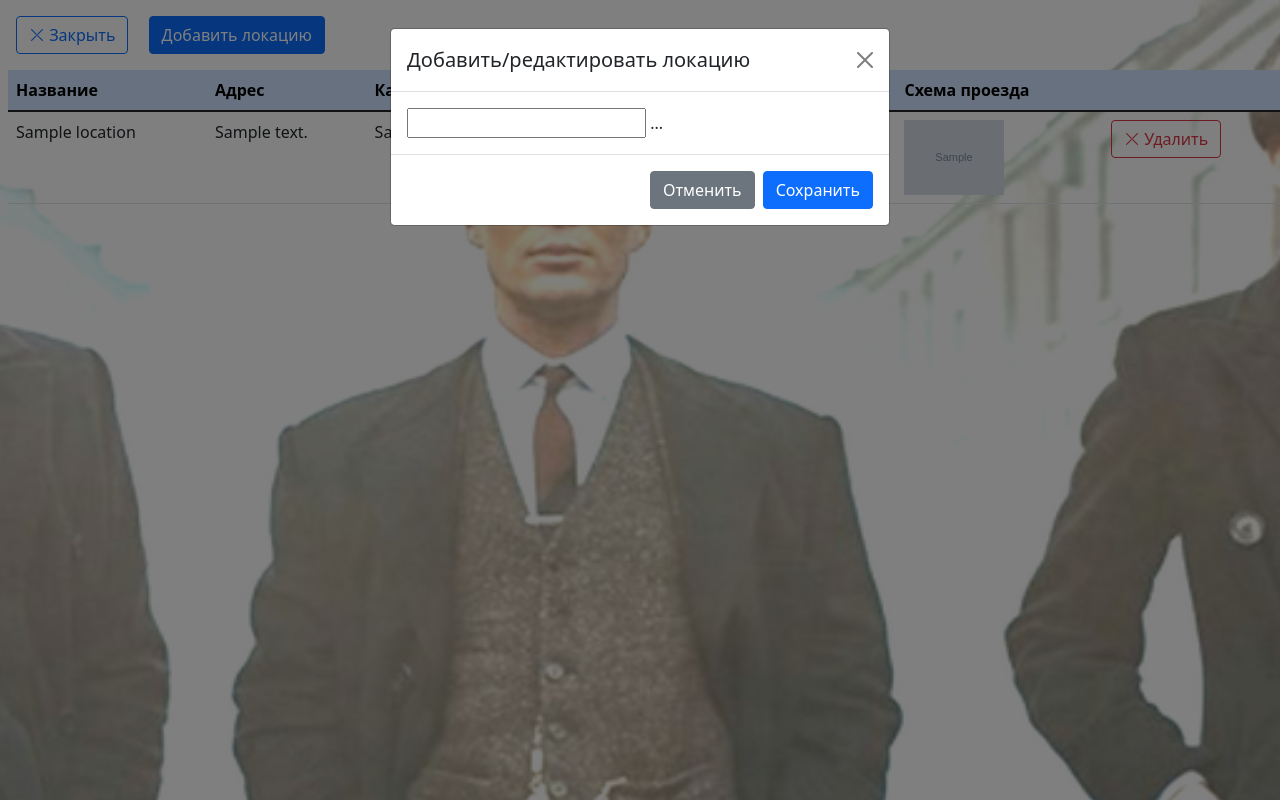
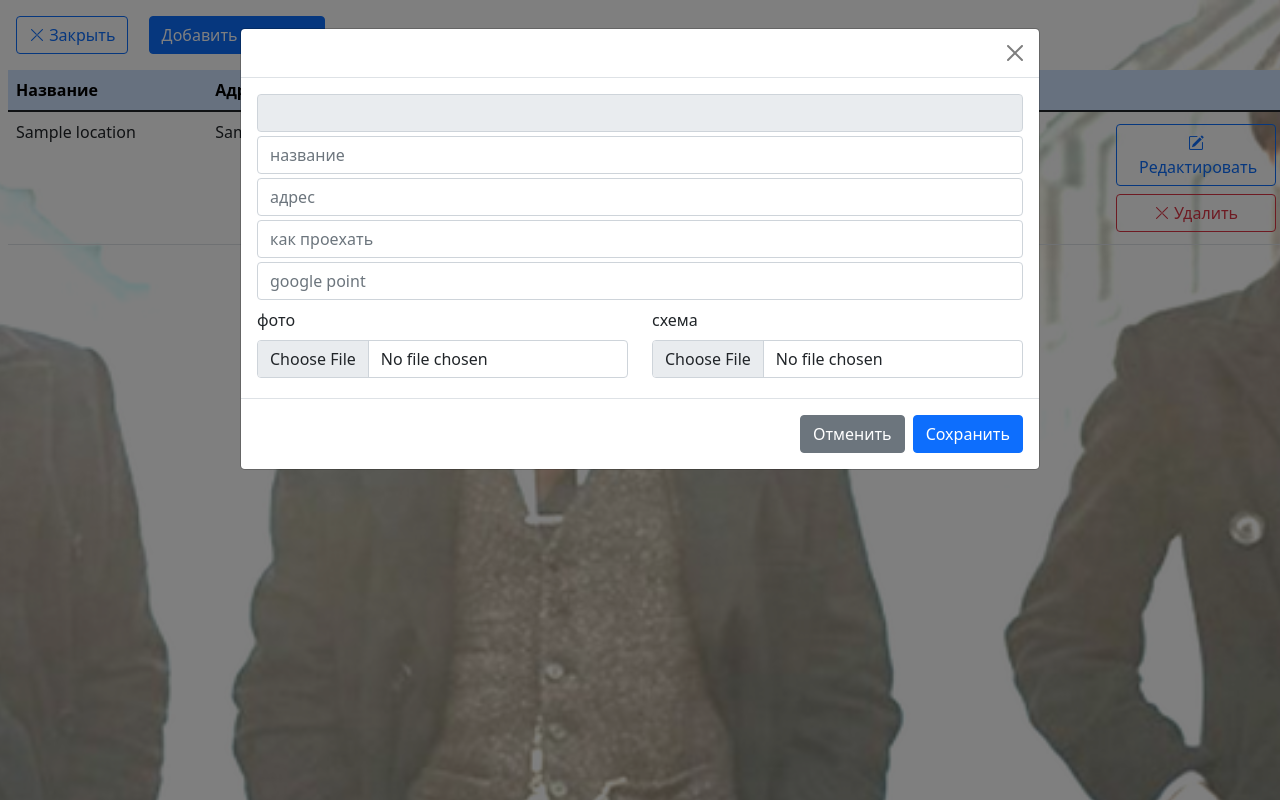
Before and after one commit to tsibul/upsystems_bot, a Django app: page /game_management/glossary/location in a window 1280 px wide, after a click on "Добавить локацию". Run offline with Django 4.2, Linux system fonts and the light colour scheme; a user stored in the database is signed in; tables that the repository leaves empty hold one stand-in row (values such as "Sample post"); grey boxes marked "Sample" are stand-in pictures; parts of the project's set-up code (start-up, migrations or seed data) failed here and were passed over; some libraries are stand-ins or nearby versions.

Commit message:
Working with files/images

```diff
--- a/game_management/models.py
+++ b/game_management/models.py
@@ -159,7 +159,7 @@ class Location(models.Model):
     """ Locations table (point for Google Maps) """
     location_name = models.CharField(max_length=100)
     location_address = models.CharField(max_length=255)
-    Location_directions = models.CharField(max_length=255)
+    location_directions = models.CharField(max_length=255)
     location_point = models.CharField(max_length=255)
     location_photo = models.FileField(storage=fs_locations, null=True, blank=True)
     direction_photo = models.FileField(storage=fs_directions, null=True, blank=True)
--- a/game_management/static/game_management/game_management.js
+++ b/game_management/static/game_management/game_management.js
@@ -40,8 +40,38 @@ function clearRoleModal(){
 
 function fillLocationModal(strObj){
     document.getElementById('loc_id').value = strObj.dataset.id;
+    document.getElementById('name').value = strObj.dataset.name;
+    document.getElementById('address').value = strObj.dataset.address;
+    document.getElementById('direction').value = strObj.dataset.directions;
+    document.getElementById('point').value = strObj.dataset.point;
+    if(document.getElementById('loc_id') != null){
+        document.getElementById('photo_form').hidden = true;
+        document.getElementById('scheme_form').hidden = true;
+        document.getElementById('locModalLabel').textContent = 'Редактировать локацию'
+
+    }
+//    document.getElementById('photo').textContent = "фото " + strObj.dataset.photo;
+//    document.getElementById('scheme').textContent = "схема " + strObj.dataset.scheme;
 }
 
 function cleaLocationModal(){
     document.getElementById('loc_id').value = null;
+    document.getElementById('name').value = null;
+    document.getElementById('address').value = null;
+    document.getElementById('direction').value = null;
+    document.getElementById('point').value = null;
+    document.getElementById('photo_form').hidden = false;
+    document.getElementById('scheme_form').hidden = false;
+    document.getElementById('locModalLabel').textContent = 'Добавить локацию'
+
+//    document.getElementById('photo').value = null;
+//    document.getElementById('scheme').value = null;
 }
+
+function locIdCheck(){
+    var result = 'True'
+    if(document.getElementById('loc_id').value == null){
+        result = 'False'
+    }
+    return result
+}
--- a/game_management/templates/game_management/glossary/location.html
+++ b/game_management/templates/game_management/glossary/location.html
@@ -24,21 +24,35 @@
 
 <!-- Modal -->
 <div class="modal fade" id="locModal" tabindex="-1" aria-labelledby="locModalLabel" aria-hidden="true">
-  <div class="modal-dialog">
+  <div class="modal-dialog modal-lg">
     <div class="modal-content">
       <div class="modal-header">
-        <h5 class="modal-title" id="locModalLabel">Добавить/редактировать локацию</h5>
+        <h5 class="modal-title" id="locModalLabel"></h5>
         <button type="button" class="btn-close" data-bs-dismiss="modal" aria-label="Close"></button>
       </div>
-      <form action="{% url 'game_management:update_location' %}" method="post">
+      <form action="{% url 'game_management:update_location' %}" method="post" enctype="multipart/form-data">
       {%  csrf_token %}
       <div class="modal-body">
-        <input type="number" name="loc_id" id="loc_id" readonly>
-        ...
+        <input type="number" class="form-control" name="loc_id" id="loc_id" readonly>
+        <input type="text" class="form-control mt-1 mb-1" id="name" name="name" placeholder="название">
+        <input type="text" class="form-control mt-1 mb-1" id="address" name="address" placeholder="адрес">
+        <input type="text" class="form-control mt-1 mb-1" id="direction" name="direction" placeholder="как проехать">
+        <input type="text" class="form-control mt-1 mb-1" id="point" name="point" placeholder="google point">
+        <div class="row">
+        <div class="col">
+        <label for="photo_form" class="mt-1 mb-1">фото</label>
+        <input type="file" class="form-control mt-1 mb-1" name="photo" placeholder="фото" accept=".jpg" id="photo_form">
+        </div>
+        <div class="col">
+        <label for="scheme_form" class="mt-1 mb-1" id="scheme">схема</label>
+        <input type="file" class="form-control mt-1 mb-1" name="scheme" placeholder="схема проезда" id="scheme_form"
+               accept=".jpg" >
+        </div>
+        </div>
       </div>
       <div class="modal-footer">
         <button type="button" class="btn btn-secondary" data-bs-dismiss="modal"
-                onclick="clearGameModal();">Отменить</button>
+                onclick="cleaLocationModal();">Отменить</button>
         <button type="submit" class="btn btn-primary">Сохранить</button>
       </div>
       </form>
@@ -60,17 +74,24 @@
     </thead>
     <tbody>
     {% for loc in locations %}
-    <tr data-bs-toggle="modal" data-bs-target="#locModal" onclick="fillLocationModal(this);" data-id="{{ loc.id }}">
+    <tr >
         <td>{{ loc.location_name }}</td>
         <td>{{ loc.location_address }}</td>
-        <td>{{ loc.Location_directions }}</td>
+        <td>{{ loc.location_directions }}</td>
         <td>{{ loc.location_point }}</td>
-        <td><img src="{{ loc.location_photo }}" style="max-width: 100px; max-height: 100px;"></td>
-        <td><img src="{{ loc.direction_photo }}" style="max-width: 100px; max-height: 100px;"></td>
-        <td>
+        <td><img src="{%  get_static_prefix %}locations/{{ loc.location_photo}}" style="max-width: 100px; max-height: 100px;"></td>
+        <td><img src="{%  get_static_prefix %}directions/{{ loc.direction_photo }}" style="max-width: 100px; max-height: 100px;"></td>
+        <td style="width: 170px;">
+            <button class="btn btn-outline-primary m-1" type="button" data-bs-toggle="modal" data-bs-target="#locModal"
+                    onclick="fillLocationModal(this);" data-id="{{ loc.id }}" data-name="{{ loc.location_name }}"
+                    data-address="{{ loc.location_address }}" data-directions="{{ loc.location_directions }}"
+                    data-point="{{ loc.location_point }}" data-photo="{{ loc.location_photo.name }}"
+                    data-scheme="{{ loc.direction_photo.name }}" style="width: 160px;">
+                    <i class="bi bi-pencil-square"></i>&nbsp;Редактировать
+            </button>
             <form action="{% url 'game_management:delete_location' %}" method="post">
             {% csrf_token %}
-            <button class="btn btn-outline-danger" type="submit">
+            <button class="btn btn-outline-danger m-1" type="submit" style="width: 160px;">
                <i class="bi bi-x-lg"></i>&nbsp;Удалить
             </button>
             </form>
--- a/game_management/views/glossary.py
+++ b/game_management/views/glossary.py
@@ -181,7 +181,31 @@ def location(request):
     context = {'locations': locations}
     return render(request, 'game_management/glossary/location.html', context)
 
-def update_location(reqest):
+def update_location(request):
+    loc_name = request.POST['name']
+    loc_address = request.POST['address']
+    loc_direction = request.POST['direction']
+    loc_point = request.POST['point']
+    try:
+        loc_scheme = request.FILES['scheme']
+    except:
+        loc_scheme = None
+    try:
+        loc_photo = request.FILES['photo']
+    except:
+        loc_photo = None
+    try:
+        loc_id = request.POST['loc_id']
+        loc = Location.objects.get(id=loc_id)
+        loc.location_name = loc_name
+    except:
+        loc = Location(location_name=loc_name)
+    loc.location_address = loc_address
+    loc.location_directions = loc_direction
+    loc.location_point = loc_point
+    loc.location_photo = loc_photo
+    loc.direction_photo = loc_scheme
+    loc.save()
     return HttpResponseRedirect(reverse('game_management:location'))
 
 
--- a/upsystems_bot/settings.py
+++ b/upsystems_bot/settings.py
@@ -140,6 +140,11 @@ USE_TZ = True
 
 STATIC_URL = 'static/'
 
+STATICFILES_DIRS = [
+    ('locations', 'files/locations'),
+    ('directions', 'files/directions')
+]
+
 # Default primary key field type
 # https://docs.djangoproject.com/en/4.1/ref/settings/#default-auto-field
 
```
Also changed, not shown: files/directions/018_prod.JPG (added), files/directions/018_prod_PoDbDUb.JPG (added), files/locations/003_prod.JPG (added), files/locations/003_prod_AlYfIDO.JPG (added), files/locations/008_prod.jpg (added), game_management/migrations/0004_alter_location_direction_photo_and_more.py (added), game_management/migrations/0005_alter_location_direction_photo_and_more.py (added), game_management/migrations/0006_rename_location_directions_location_location_directions.py (added), upsystems_bot/008_prod.JPG (added).
